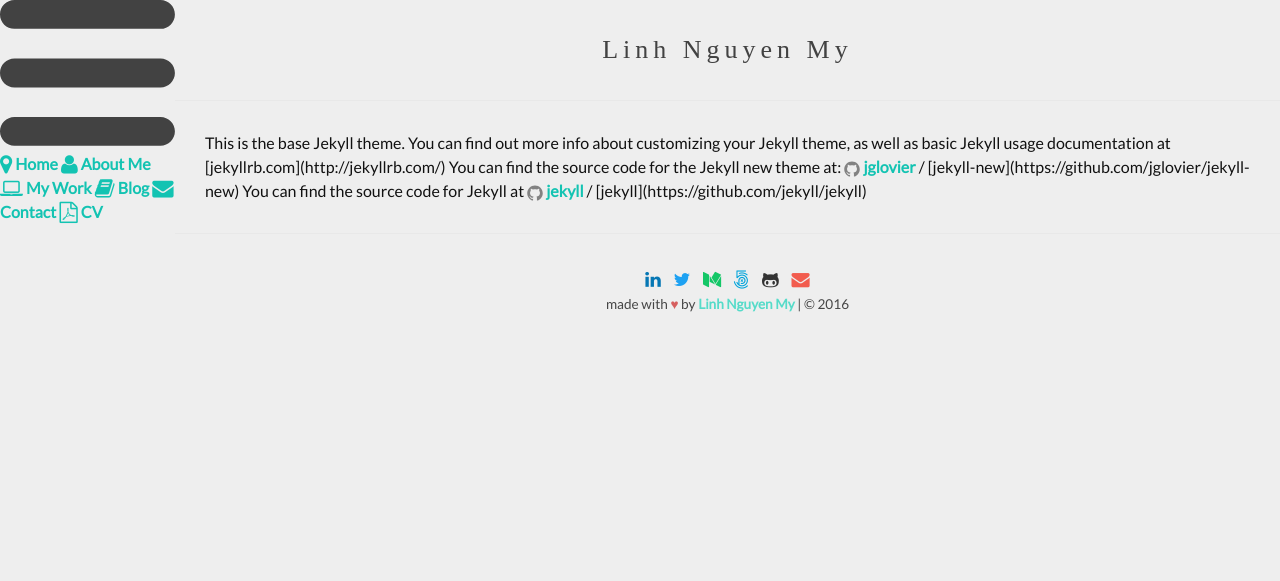
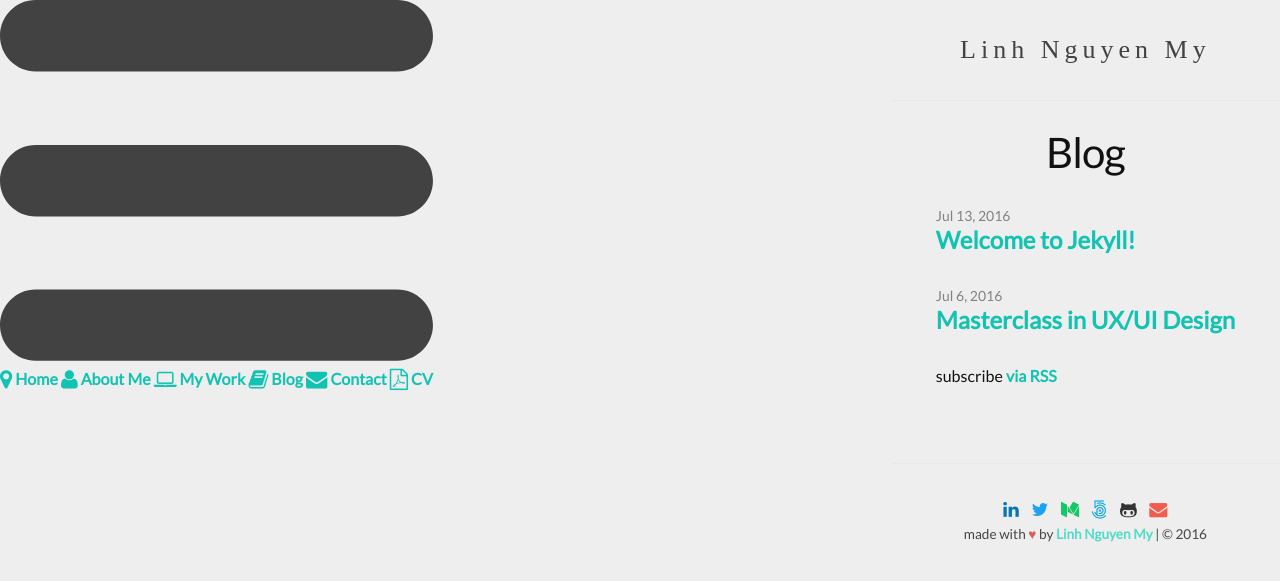
Before and after one commit to pinglinh/pinglinh.com, a Jekyll site: the page built from blog.html, in a window 1280 px wide. Shown: the top 581 px of the page. Built offline with Jekyll 4.4.1, drawn with Linux system fonts in a browser that asks for light colours; some web fonts are replaced.

Commit message:
Posts now show up on blog page

```diff
--- a/blog.html
+++ b/blog.html
@@ -1,15 +1,23 @@
 ---
-layout: default
+layout: page
 title: Blog
 permalink: /blog/
 ---
 
-This is the base Jekyll theme. You can find out more info about customizing your Jekyll theme, as well as basic Jekyll usage documentation at [jekyllrb.com](http://jekyllrb.com/)
+<div class="container-fluid">
+<!-- <h1 class="page-heading">Posts</h1>
+ -->
+<ul class="post-list">
+  {% for post in site.posts %}
+    <li>
+      <span class="post-meta">{{ post.date | date: "%b %-d, %Y" }}</span>
 
-You can find the source code for the Jekyll new theme at:
-{% include icon-github.html username="jglovier" %} /
-[jekyll-new](https://github.com/jglovier/jekyll-new)
+      <h2>
+        <a class="post-link" href="{{ post.url | prepend: site.baseurl }}">{{ post.title }}</a>
+      </h2>
+    </li>
+  {% endfor %}
+</ul>
 
-You can find the source code for Jekyll at
-{% include icon-github.html username="jekyll" %} /
-[jekyll](https://github.com/jekyll/jekyll)
+<p class="rss-subscribe">subscribe <a href="{{ "/feed.xml" | prepend: site.baseurl }}">via RSS</a></p>
+</div>
```
Also changed, not shown: _posts/2016-07-06-masterclass-in-UXUI-design.markdown (renamed from _posts/2016-07-06-masterclass-in-UXUI-design.md).
